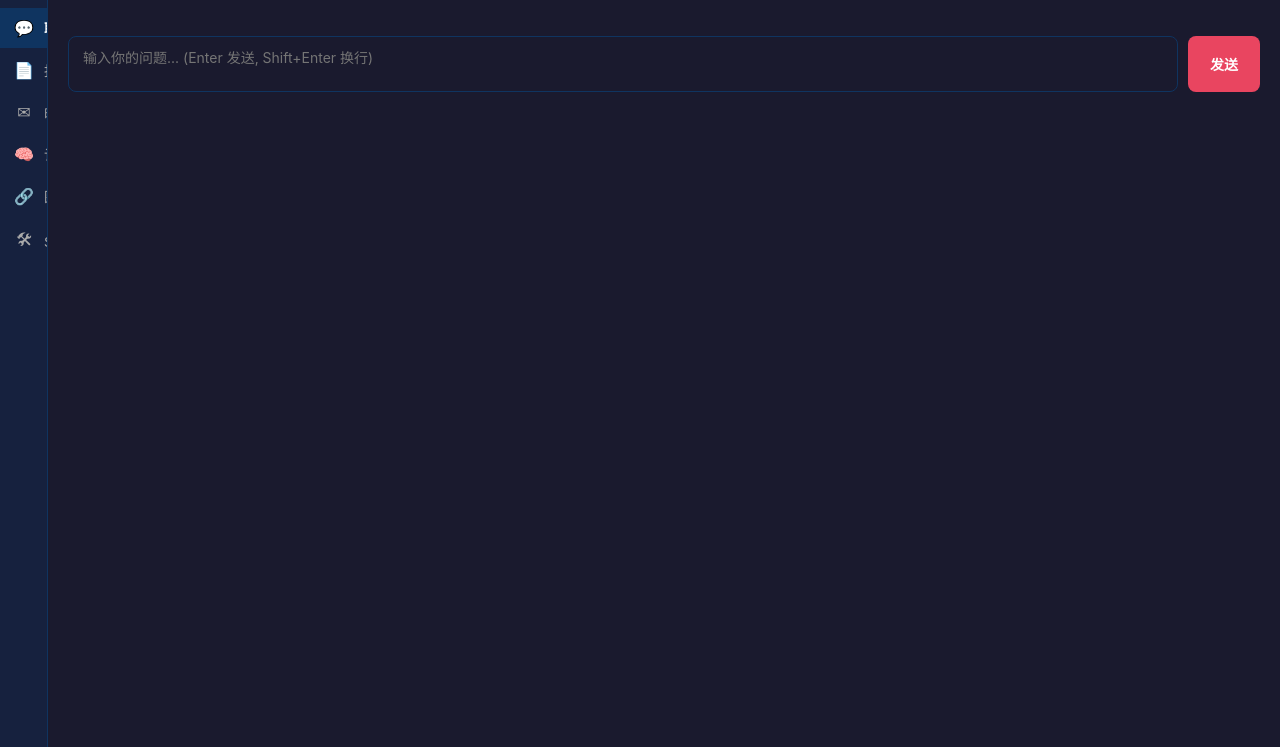
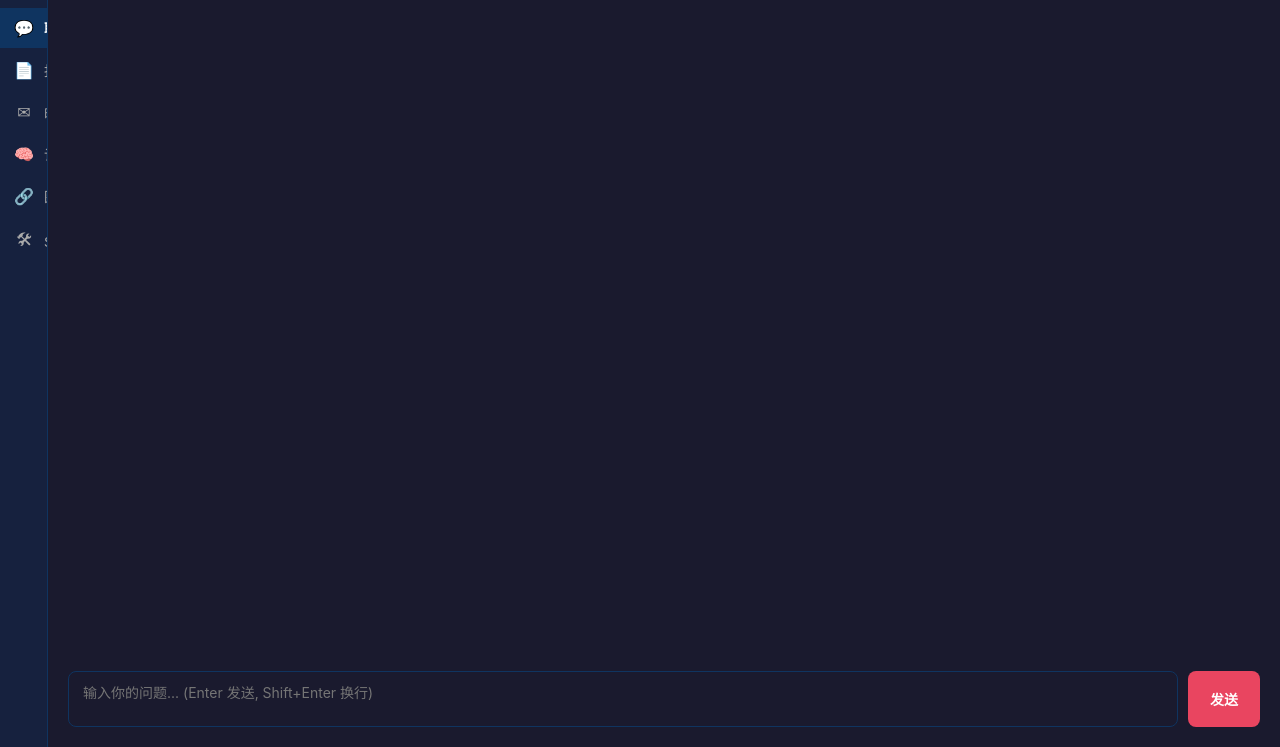
Before and after one commit to liujianfeng345/evomentor-agent, a FastAPI app: page / in a window 1280 px wide. Shown: the part 53-800 px from the top of the page. Run offline with FastAPI, Linux system fonts and the light colour scheme; parts of the project's set-up code (start-up, migrations or seed data) failed here and were passed over.

Commit message:
fix: 聊天输入框固定在底部，消息区自动撑满滚动
将 #panel-chat 设为 flex 列布局，消息区 flex:1 撑满，输入区 flex-shrink:0 固定底部。

Co-Authored-By: Claude Opus 4.7 <noreply@anthropic.com>

```diff
--- a/src/web/templates/index.html
+++ b/src/web/templates/index.html
@@ -120,11 +120,12 @@
         .prog-fill.low { background: #0f3460; }
 
         /* 聊天 */
-        #chat-messages { display: flex; flex-direction: column; gap: 12px; margin-bottom: 16px; }
+        #panel-chat { display: flex; flex-direction: column; height: 100%; }
+        #chat-messages { flex: 1; overflow-y: auto; display: flex; flex-direction: column; gap: 12px; margin-bottom: 16px; }
+        #input-area { flex-shrink: 0; display: flex; gap: 10px; }
         .msg { max-width: 80%; padding: 10px 14px; border-radius: 10px; line-height: 1.6; white-space: pre-wrap; font-size: 14px; }
         .msg.user { align-self: flex-end; background: #0f3460; }
         .msg.assistant { align-self: flex-start; background: #16213e; border: 1px solid #0f3460; }
-        #input-area { display: flex; gap: 10px; }
         #message { flex: 1; padding: 10px 14px; border-radius: 8px; border: 1px solid #0f3460; background: #1a1a2e; color: #e0e0e0; resize: none; font-size: 14px; font-family: inherit; }
         #send { padding: 10px 22px; border: none; border-radius: 8px; background: #e94560; color: #fff; cursor: pointer; font-weight: 600; font-size: 14px; }
         #send:hover { background: #d63851; }
```
